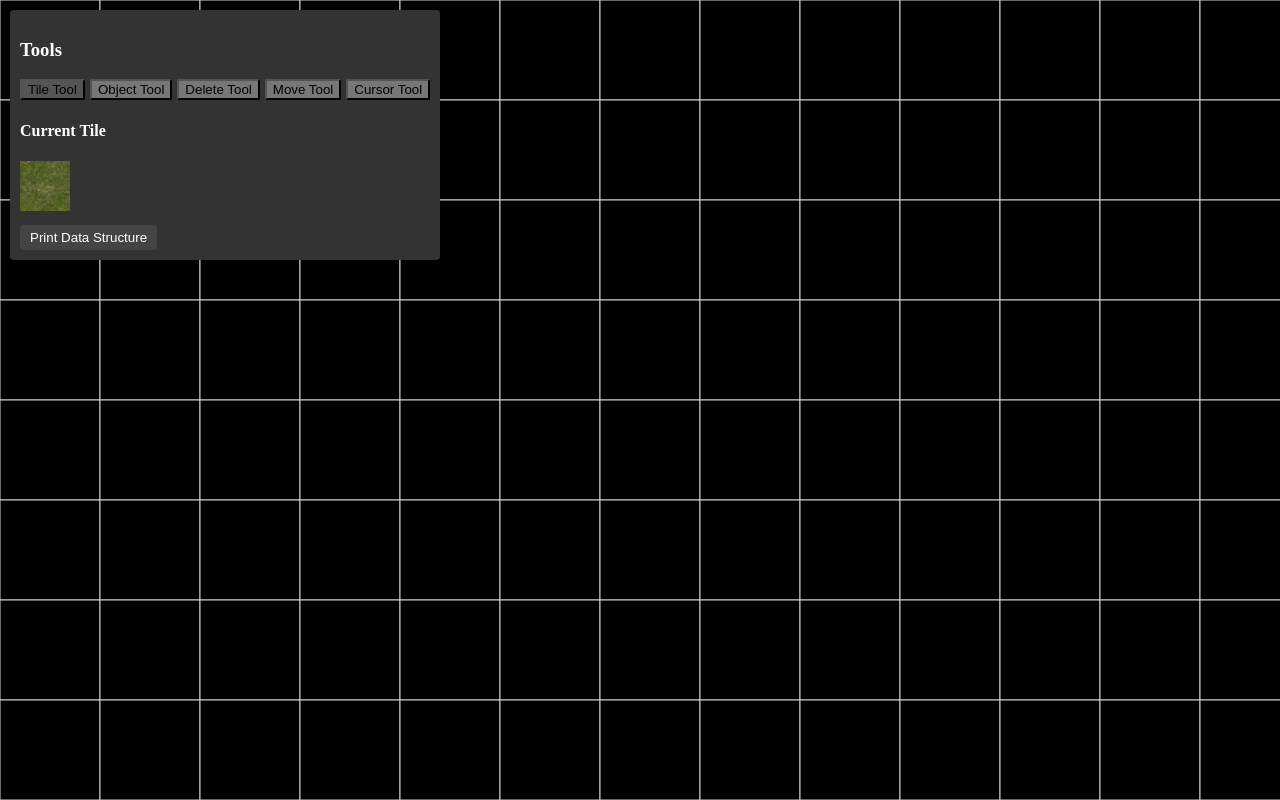
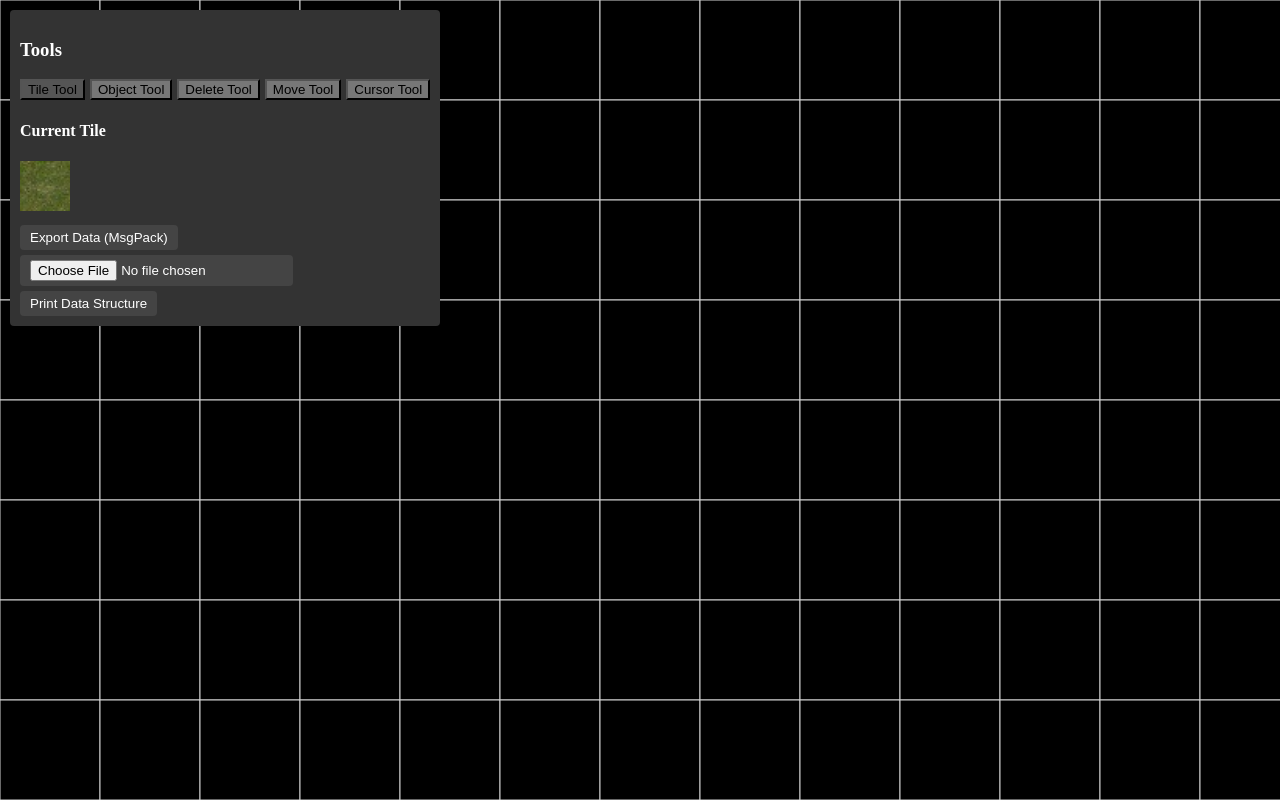
Before and after one commit to Massogon/PixelMaker, a React (Create React App) app: page /editor in a window 1280 px wide. Built offline with nearby package versions, Linux system fonts and the light colour scheme.

Commit message:
Added importing/exporting

```diff
--- a/src/components/editor/Sidebar.js
+++ b/src/components/editor/Sidebar.js
@@ -1,4 +1,5 @@
 import React from 'react';
+import { exportDataMessagePack, importDataMessagePack } from '../../utils/dataCoder';
 
 function Sidebar({
   currentTool,
@@ -9,7 +10,7 @@ function Sidebar({
   setShowObjectSelector,
   tileDataRef,
   tileImageElements,
-  objectImageElements
+  objectImageElements,
 }) {
   return (
     <div style={{
@@ -50,11 +51,7 @@ function Sidebar({
           <h4>Current Tile</h4>
           <button onClick={() => setShowTileSelector(true)}
             style={{ border: 'none', background: 'none', padding: 0, cursor: 'pointer' }}>
-            <img
-              src={tileImageElements[selectedTile].src}
-              alt={selectedTile}
-              style={{ width: 50, height: 50 }}
-            />
+            <img src={tileImageElements[selectedTile].src} alt={selectedTile} style={{ width: 50, height: 50 }} />
           </button>
         </div>
       )}
@@ -63,23 +60,54 @@ function Sidebar({
           <h4>Current Object</h4>
           <button onClick={() => setShowObjectSelector(true)}
             style={{ border: 'none', background: 'none', padding: 0, cursor: 'pointer' }}>
-            <img
-              src={objectImageElements[selectedObject].src}
-              alt={selectedObject}
-              style={{ width: 50, height: 50 }}
-            />
+            <img src={objectImageElements[selectedObject].src} alt={selectedObject} style={{ width: 50, height: 50 }} />
           </button>
         </div>
       )}
       <div style={{ marginTop: '10px' }}>
-        <button onClick={() => console.log(tileDataRef.current)}
+        <button
+          onClick={() => exportDataMessagePack(tileDataRef)}
+          style={{
+            backgroundColor: '#444',
+            color: '#fff',
+            border: 'none',
+            padding: '5px 10px',
+            borderRadius: '4px',
+            marginBottom: '5px'
+          }}
+        >
+          Export Data (MsgPack)
+        </button>
+        <br />
+        <input
+          type="file"
+          accept=".msgpack"
+          onChange={(e) => {
+            if (e.target.files.length > 0) {
+              importDataMessagePack(e.target.files[0], tileDataRef);
+            }
+          }}
           style={{
             backgroundColor: '#444',
             color: '#fff',
             border: 'none',
             padding: '5px 10px',
             borderRadius: '4px'
-          }}>
+          }}
+
+        />
+        <br />
+        <button
+          onClick={() => console.log("Tile Data:", tileDataRef.current)}
+          style={{
+            backgroundColor: '#444',
+            color: '#fff',
+            border: 'none',
+            padding: '5px 10px',
+            borderRadius: '4px',
+            marginTop: '5px'
+          }}
+        >
           Print Data Structure
         </button>
       </div>
```
